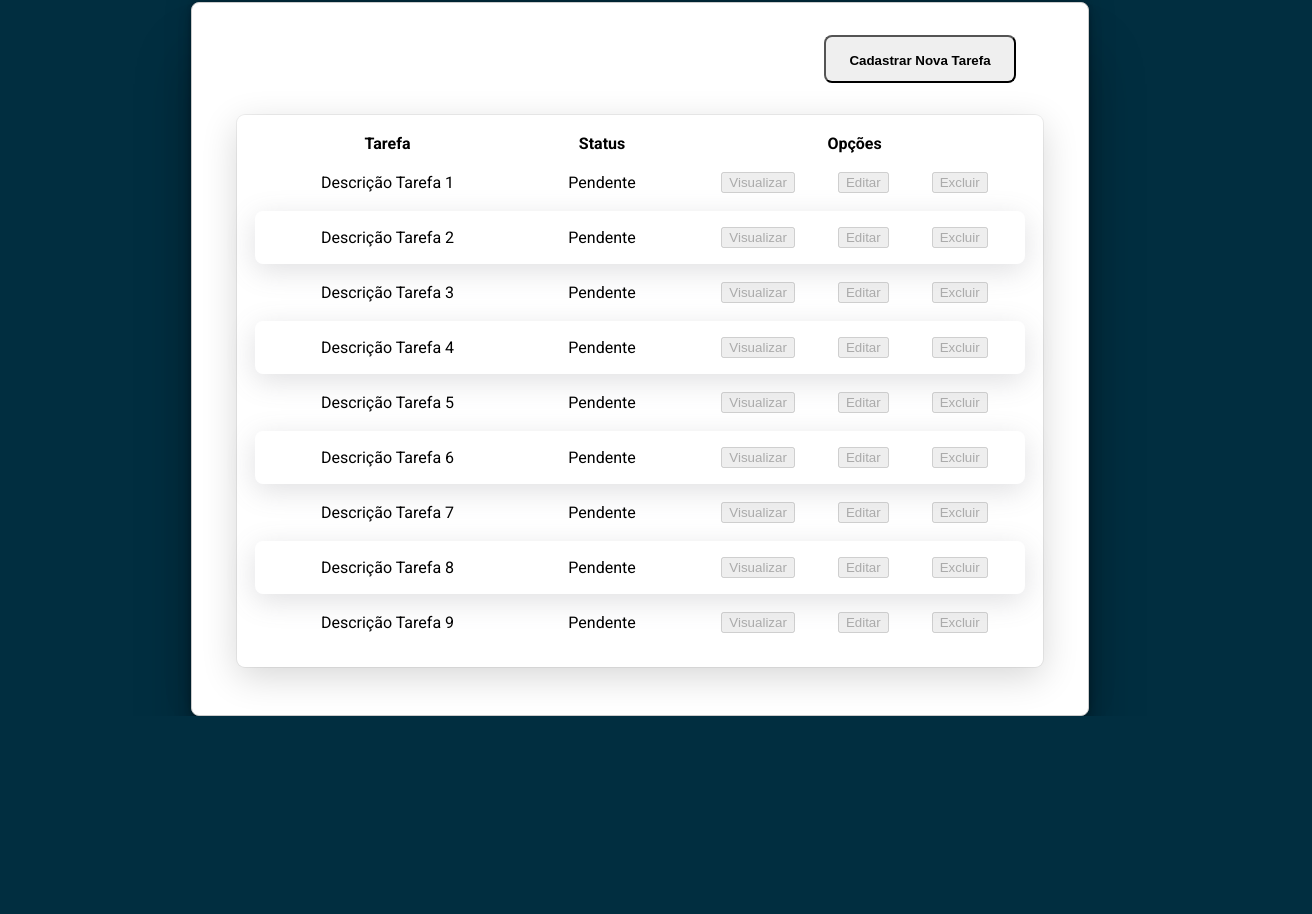
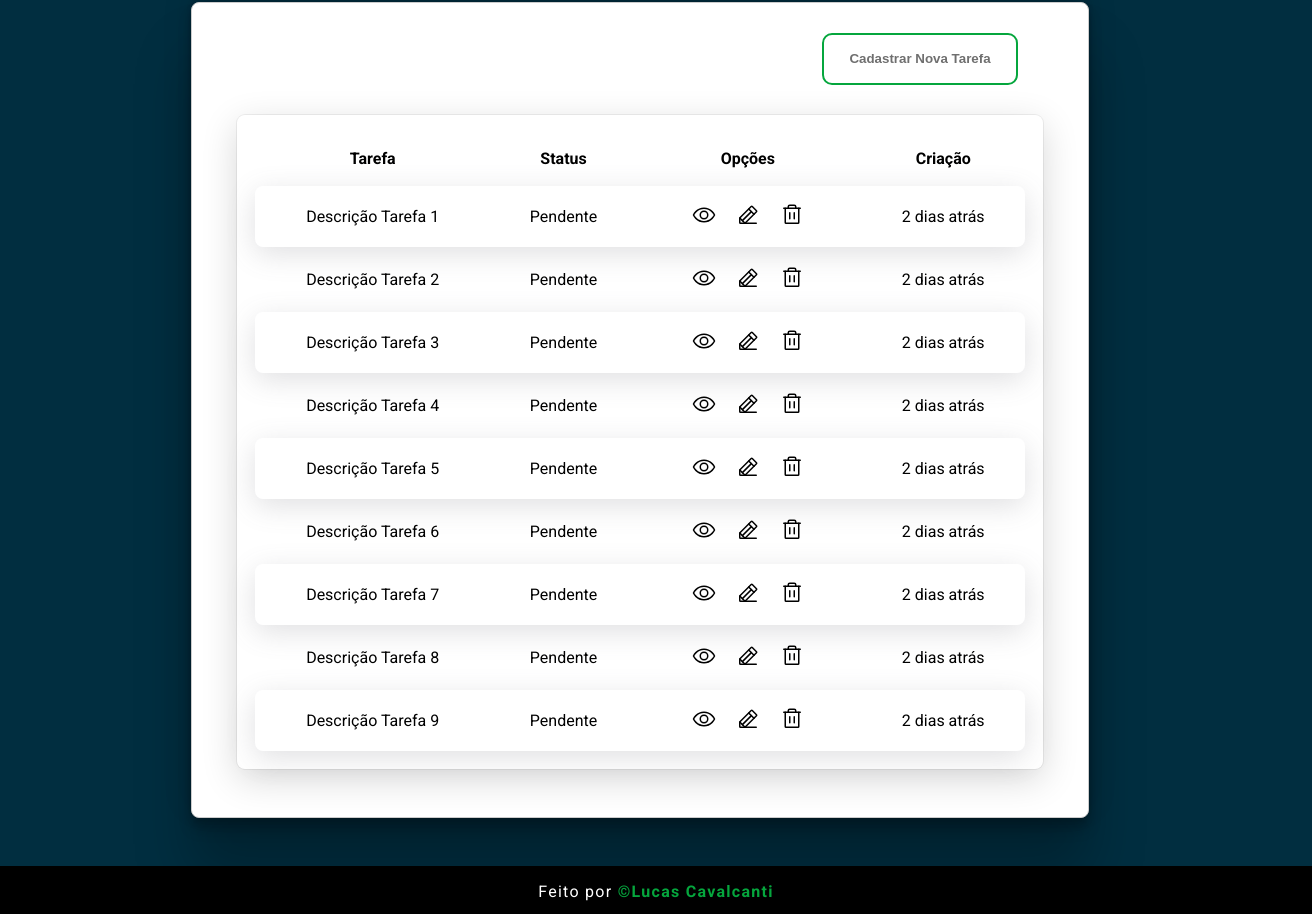
Before and after one commit to lcavalcanti393/ToDo-List, a React (Vite) app: page / in a window 1280 px wide. Shown: the part 118-1032 px from the top of the page, 1312 px wide, since content can reach past the window. Before the commit the page ends 834 px from the top, so only its background shows below. Built offline with nearby package versions, Linux system fonts and the light colour scheme.

Commit message:
Created a Footer and Modal Components & working on styles

```diff
--- a/package.json
+++ b/package.json
@@ -9,6 +9,7 @@
     "preview": "vite preview"
   },
   "dependencies": {
+    "phosphor-react": "^1.4.1",
     "react": "^18.2.0",
     "react-dom": "^18.2.0"
   },
--- a/src/App.tsx
+++ b/src/App.tsx
@@ -1,5 +1,6 @@
 import { Header } from './Components/Header'
 import { Table } from './Components/Table'
+import { Footer } from './Components/Footer'
 
 import './App.css'
 
@@ -14,6 +15,10 @@ export function App() {
         <Table />
       </main>
 
+      <footer>
+        <Footer />
+      </footer>
+
     </div>
   )
 }
--- /dev/null
+++ b/src/Components/Footer.module.css
@@ -0,0 +1,24 @@
+.footer {
+    width: 100%;
+    background: #000;
+    height: 1rem;
+    color: var(--white);
+
+    padding: 1rem;
+
+    text-align: center;
+
+    overflow: none;
+
+    letter-spacing: 0.08rem;
+}
+
+.footer span {
+    font-weight: normal;
+    font-size: 1rem;
+}
+
+.footer strong a{
+    text-decoration: none;
+    color: var(--green);
+}
--- /dev/null
+++ b/src/Components/Footer.tsx
@@ -0,0 +1,11 @@
+import styles from './Footer.module.css';
+
+export function Footer() {
+    return (
+        <>
+            <footer className={styles.footer}>
+                <span>Feito por </span><strong><a href="https://github.com/lcavalcanti393" target="_blank">&copy;Lucas Cavalcanti</a></strong>
+            </footer>
+        </>
+    );
+}
--- /dev/null
+++ b/src/Components/Modal.tsx
@@ -0,0 +1,48 @@
+import { useState } from 'react';
+
+interface ModalContent{
+    isOpen: boolean;
+    setCloseModal: () => void;
+}
+
+const BACKGROUND_STYLE: object = {
+    position: 'fixed',
+    top: 0,
+    right: 0,
+    bottom: 0,
+    left: 0,
+    color: '#000',
+    backgroundColor: 'rgb(0,0,0,0.7)',
+    zIndex: '100',
+    textAlign: 'center',
+}
+
+const MODAL_STYLE: object = {
+    position : 'fixed',
+    width: '45rem',
+    height: '20rem',
+    top: '50%',
+    left: '50%',
+    transform: 'translate(-50%, -50%)',
+    padding: '9.375rem',
+    borderRadius: '8px',
+    backgroundColor: '#FFF',
+
+}
+
+export function Modal({ isOpen, setCloseModal  }: ModalContent){
+
+    if( isOpen ){
+        return(
+            <div  style={BACKGROUND_STYLE}>
+                <div style={MODAL_STYLE}>
+                    <p>Testando Modal</p>
+                    <button onClick={setCloseModal}>Fechar modal</button>
+                </div>
+            </div>
+        );
+    }
+
+    return null;
+
+}
--- a/src/Components/Table.module.css
+++ b/src/Components/Table.module.css
@@ -1,9 +1,6 @@
 .container {
     max-width: 70%;
     max-height: 80%;
-
-    margin: 0 auto;
-
     margin-top: 1rem;
 
     background-color: var(--white);
@@ -35,6 +32,11 @@
 
 
 .taskHeader > button[type=submit] {
+    background: transparent;
+    border: 0;
+    outline: 2px solid var(--green);
+    color: var(--gray-500);
+
     height: 3rem;
     width: 12rem;
     cursor: pointer;
@@ -42,8 +44,14 @@
     font-weight: bold;
     border-radius: 8px;
 
+    transition: 0.4s;
+}
 
+.taskHeader > button[type=submit]:hover {
+    background: var(--green-200);
+    color: var(--white);
 }
+
 .taskHeader > button[type=submit] strong {
     align-items: center;
     justify-content: center;
@@ -62,13 +70,15 @@
     box-shadow: rgba(0, 0, 0, 0.16) 0px 10px 36px 0px, rgba(0, 0, 0, 0.06) 0px 0px 0px 1px;
 }
 
+.table thead tr th{
+    padding: 1rem;
+}
+
 .table tbody tr {
     border-radius: 8px;
 }
 
-.table tbody tr:nth-child(even) {
-    /*background-color: var(--fourth-color);
-    color: #fff;*/
+.table tbody tr:nth-child(odd) {
     box-shadow: rgba(100, 100, 111, 0.2) 0px 7px 29px 0px;
 }
 
@@ -81,9 +91,51 @@
 
 .buttons {
     display: flex;
-    justify-content: space-around;
+    gap: 0.5rem;
 
+    justify-content: center;
     align-items: center;
 
     margin: 0 auto;
 }
+
+.buttons  button {
+    background: transparent;
+    border: none;
+
+    border-radius: 8px;
+
+    transition: .3s;
+}
+
+.eye:hover {
+    color: var(--blue);
+}
+
+.pencil:hover {
+    color: var(--fourth-color);
+}
+
+.trash:hover {
+    color: var(--red);
+}
+
+@media (max-width: 840px) {
+    .container {
+        margin: 0 0.8rem;
+        overflow-x: scroll;
+    }
+
+    .tableContainer {
+        margin: 0 1rem;
+        font-size: 12px;
+    }
+}
+
+@media (min-width: 500px){
+    .container {
+        margin: 0 auto;
+
+        margin-bottom: 3rem;
+    }
+}
--- a/src/Components/Table.tsx
+++ b/src/Components/Table.tsx
@@ -1,21 +1,28 @@
+import { useState } from 'react';
+import { Trash, PencilLine, Eye } from 'phosphor-react';
+import { Modal } from './Modal';
+
 import styles from './Table.module.css';
 
 export function Table(){
+
+    const [isOpen, setIsOpen] = useState(false);
+
     return(
         <div className={styles.container}>
             <header className={styles.taskHeader}>
-                {/*<form action="#" className={styles.taskForm}>*/}
-                <button type="submit"><strong>Cadastrar Nova Tarefa</strong></button>
-                {/*</form>*/}
+                <button type='submit' onClick={ () => setIsOpen(!isOpen) }><strong>Cadastrar Nova Tarefa</strong></button>
             </header>
 
             <main>
+                <div className={styles.tableContainer}>
                     <table className={styles.table}>
                         <thead>
                             <tr>
                                 <th>Tarefa</th>
                                 <th>Status</th>
                                 <th>Opções</th>
+                                <th>Criação</th>
                             </tr>
                         </thead>
 
@@ -24,90 +31,103 @@ export function Table(){
                                 <td>Descrição Tarefa 1</td>
                                 <td>Pendente</td>
                                 <td className={styles.buttons}>
-                                <button disabled>Visualizar</button>
-                                <button disabled>Editar</button>
-                                <button disabled>Excluir</button>
+                                    <button className={styles.eye}><Eye size={24} /></button>
+                                    <button className={styles.pencil}><PencilLine size={24} /></button>
+                                    <button className={styles.trash}><Trash size={24}/></button>
+                                </td>
+                                <td>
+                                    <time>2 dias atrás</time>
                                 </td>
                             </tr>
                             <tr>
                                 <td>Descrição Tarefa 2</td>
                                 <td>Pendente</td>
                                 <td className={styles.buttons}>
-                                <button disabled>Visualizar</button>
-                                <button disabled>Editar</button>
-                                <button disabled>Excluir</button>
+                                    <button className={styles.eye}><Eye size={24} /></button>
+                                    <button className={styles.pencil}><PencilLine size={24} /></button>
+                                    <button className={styles.trash}><Trash size={24}/></button>
                                 </td>
+                                <td>2 dias atrás</td>
                             </tr>
                             <tr>
                                 <td>Descrição Tarefa 3</td>
                                 <td>Pendente</td>
                                 <td className={styles.buttons}>
-                                <button disabled>Visualizar</button>
-                                <button disabled>Editar</button>
-                                <button disabled>Excluir</button>
+                                    <button className={styles.eye}><Eye size={24} /></button>
+                                    <button className={styles.pencil}><PencilLine size={24} /></button>
+                                    <button className={styles.trash}><Trash size={24}/></button>
                                 </td>
+                                <td>2 dias atrás</td>
                             </tr>
                             <tr>
                                 <td>Descrição Tarefa 4</td>
                                 <td>Pendente</td>
                                 <td className={styles.buttons}>
-                                <button disabled>Visualizar</button>
-                                <button disabled>Editar</button>
-                                <button disabled>Excluir</button>
+                                    <button className={styles.eye}><Eye size={24} /></button>
+                                    <button className={styles.pencil}><PencilLine size={24} /></button>
+                                    <button className={styles.trash}><Trash size={24}/></button>
                                 </td>
+                                <td>2 dias atrás</td>
                             </tr>
                             <tr>
                                 <td>Descrição Tarefa 5</td>
                                 <td>Pendente</td>
                                 <td className={styles.buttons}>
-                                <button disabled>Visualizar</button>
-                                <button disabled>Editar</button>
-                                <button disabled>Excluir</button>
+                                    <button className={styles.eye}><Eye size={24} /></button>
+                                    <button className={styles.pencil}><PencilLine size={24} /></button>
+                                    <button className={styles.trash}><Trash size={24}/></button>
                                 </td>
+                                <td>2 dias atrás</td>
                             </tr>
                             <tr>
                                 <td>Descrição Tarefa 6</td>
                                 <td>Pendente</td>
                                 <td className={styles.buttons}>
-                                <button disabled>Visualizar</button>
-                                <button disabled>Editar</button>
-                                <button disabled>Excluir</button>
+                                    <button className={styles.eye}><Eye size={24} /></button>
+                                    <button className={styles.pencil}><PencilLine size={24} /></button>
+                                    <button className={styles.trash}><Trash size={24}/></button>
                                 </td>
+                                <td>2 dias atrás</td>
                             </tr>
                             <tr>
                                 <td>Descrição Tarefa 7</td>
                                 <td>Pendente</td>
                                 <td className={styles.buttons}>
-                                <button disabled>Visualizar</button>
-                                <button disabled>Editar</button>
-                                <button disabled>Excluir</button>
+                                    <button className={styles.eye}><Eye size={24} /></button>
+                                    <button className={styles.pencil}><PencilLine size={24} /></button>
+                                    <button className={styles.trash}><Trash size={24}/></button>
                                 </td>
+                                <td>2 dias atrás</td>
                             </tr>
                             <tr>
                                 <td>Descrição Tarefa 8</td>
                                 <td>Pendente</td>
                                 <td className={styles.buttons}>
-                                <button disabled>Visualizar</button>
-                                <button disabled>Editar</button>
-                                <button disabled>Excluir</button>
+                                    <button className={styles.eye}><Eye size={24} /></button>
+                                    <button className={styles.pencil}><PencilLine size={24} /></button>
+                                    <button className={styles.trash}><Trash size={24}/></button>
                                 </td>
+                                <td>2 dias atrás</td>
                             </tr>
                             <tr>
                                 <td>Descrição Tarefa 9</td>
                                 <td>Pendente</td>
                                 <td className={styles.buttons}>
-                                <button disabled>Visualizar</button>
-                                <button disabled>Editar</button>
-                                <button disabled>Excluir</button>
+                                    <button className={styles.eye}><Eye size={24} /></button>
+                                    <button className={styles.pencil}><PencilLine size={24} /></button>
+                                    <button className={styles.trash}><Trash size={24}/></button>
                                 </td>
+                                <td>2 dias atrás</td>
                             </tr>
                         </tbody>
                     </table>
+                </div>
 
             </main>
 
             <footer>
 
+                <Modal isOpen={isOpen} setCloseModal={() => setIsOpen(!isOpen)} />
             </footer>
 
         </div>
--- a/src/global.css
+++ b/src/global.css
@@ -2,8 +2,12 @@
     /* Paleta disponivel em: https://color.adobe.com/pt/Deep%20Teal%20Sea-color-theme-5937536 */
 
     --white: #FFF;
-
     --gray: #8d8d99;
+    --gray-500: #6F6F6F;
+    --red: #E00040;
+    --blue: #6D8EF2;
+    --green: #05A63D;
+    --green-200: #23C95D;
 
     --first-color: #012E40;
     --second-color: #024959;
```
Also changed, not shown: 1 other file (tests, documents, lock files or other folders). Lines whose indentation alone changed are shown as unchanged.
